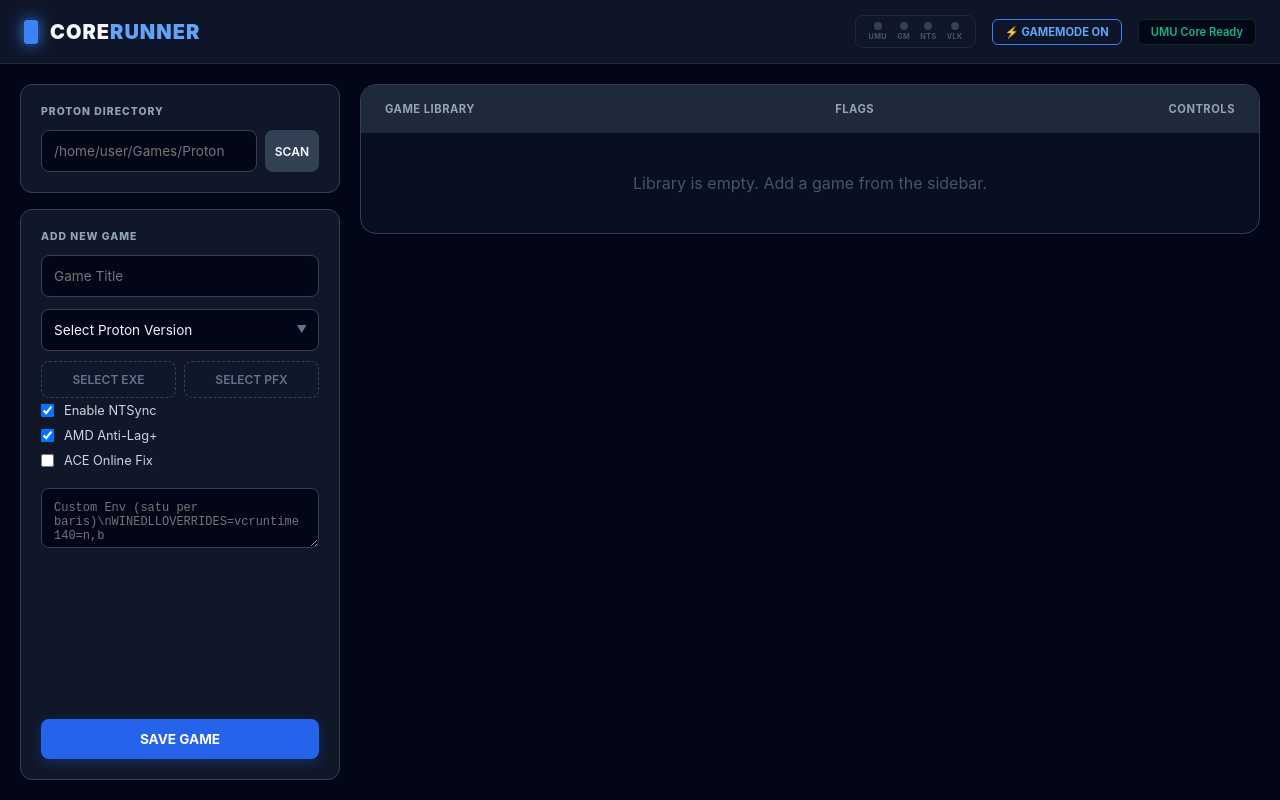
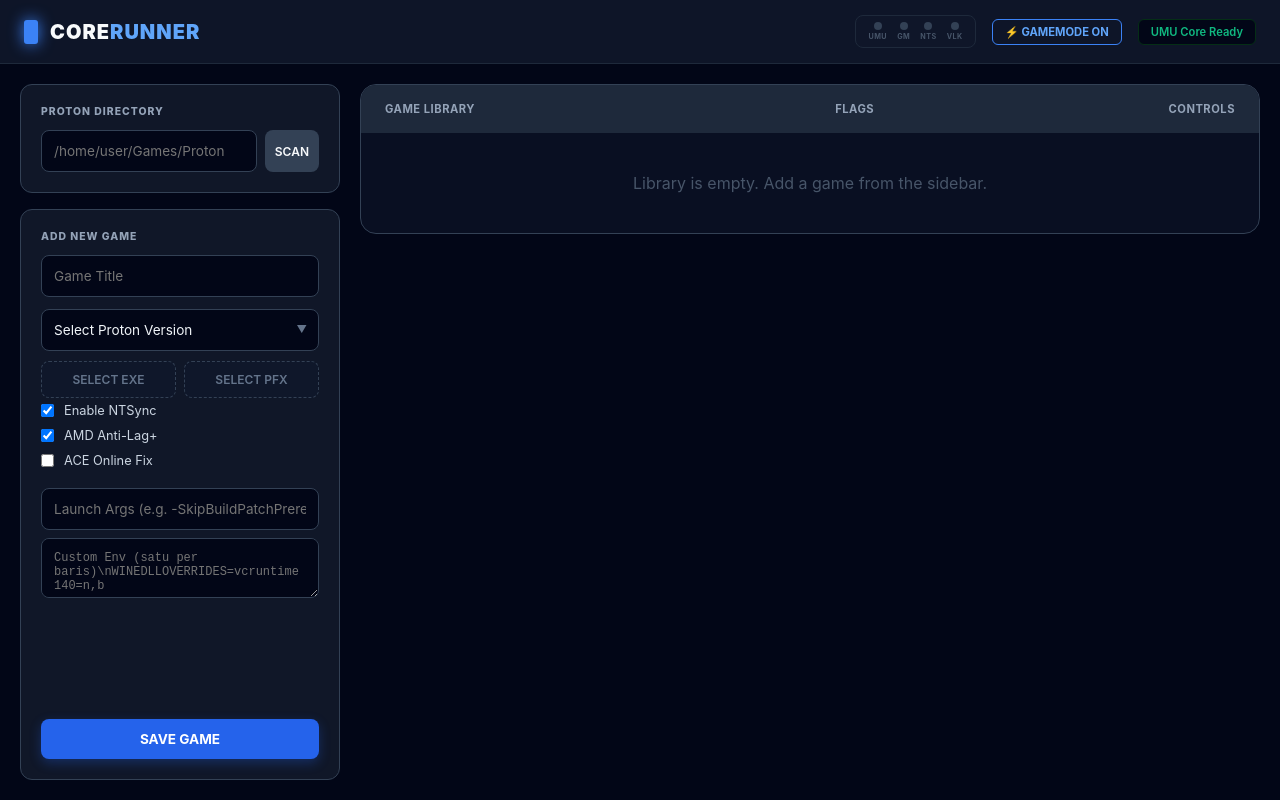
Before and after one commit to kusenabdullah-123/game-launcher-offline-rust, a Preact app: page / in a window 1280 px wide. Built offline with nearby package versions, Linux system fonts and the light colour scheme.

Commit message:
add launch args

```diff
--- a/src/App.tsx
+++ b/src/App.tsx
@@ -7,7 +7,7 @@
 // Default state form
 const EMPTY_FORM = {
   name: '', proton_path: '', exe_path: '', prefix_path: '',
-  use_ace: false, use_ntsync: true, use_antilag: true, custom_env: '',
+  use_ace: false, use_ntsync: true, use_antilag: true, custom_env: '', launch_args: '',
 };
 
 // ─── Sub Components ──────────────────────────────────────────────────────────
@@ -128,7 +128,7 @@
       name: game.name, proton_path: game.proton_path,
       exe_path: game.exe_path, prefix_path: game.prefix_path,
       use_ace: game.use_ace, use_ntsync: game.use_ntsync, use_antilag: game.use_antilag,
-      custom_env: game.custom_env || '',
+      custom_env: game.custom_env || '', launch_args: game.launch_args || '',
     });
     setMsg(`Editing ${game.name}`);
   };
@@ -328,6 +328,14 @@
               </label>
             </div>
 
+            <input
+              placeholder="Launch Args (e.g. -SkipBuildPatchPrereq)"
+              value={form.launch_args}
+              onInput={e => setForm({...form, launch_args: e.currentTarget.value})}
+              style={{...S.input, marginBottom:'8px'}}
+              title="Argumen untuk di-pass ke EXE, contoh: -windowed atau -SkipBuildPatchPrereq"
+            />
+
             <textarea
               placeholder="Custom Env (satu per baris)\nWINEDLLOVERRIDES=vcruntime140=n,b"
               value={form.custom_env}
```
Also changed, not shown: 1 other file (tests, documents, lock files or other folders).
